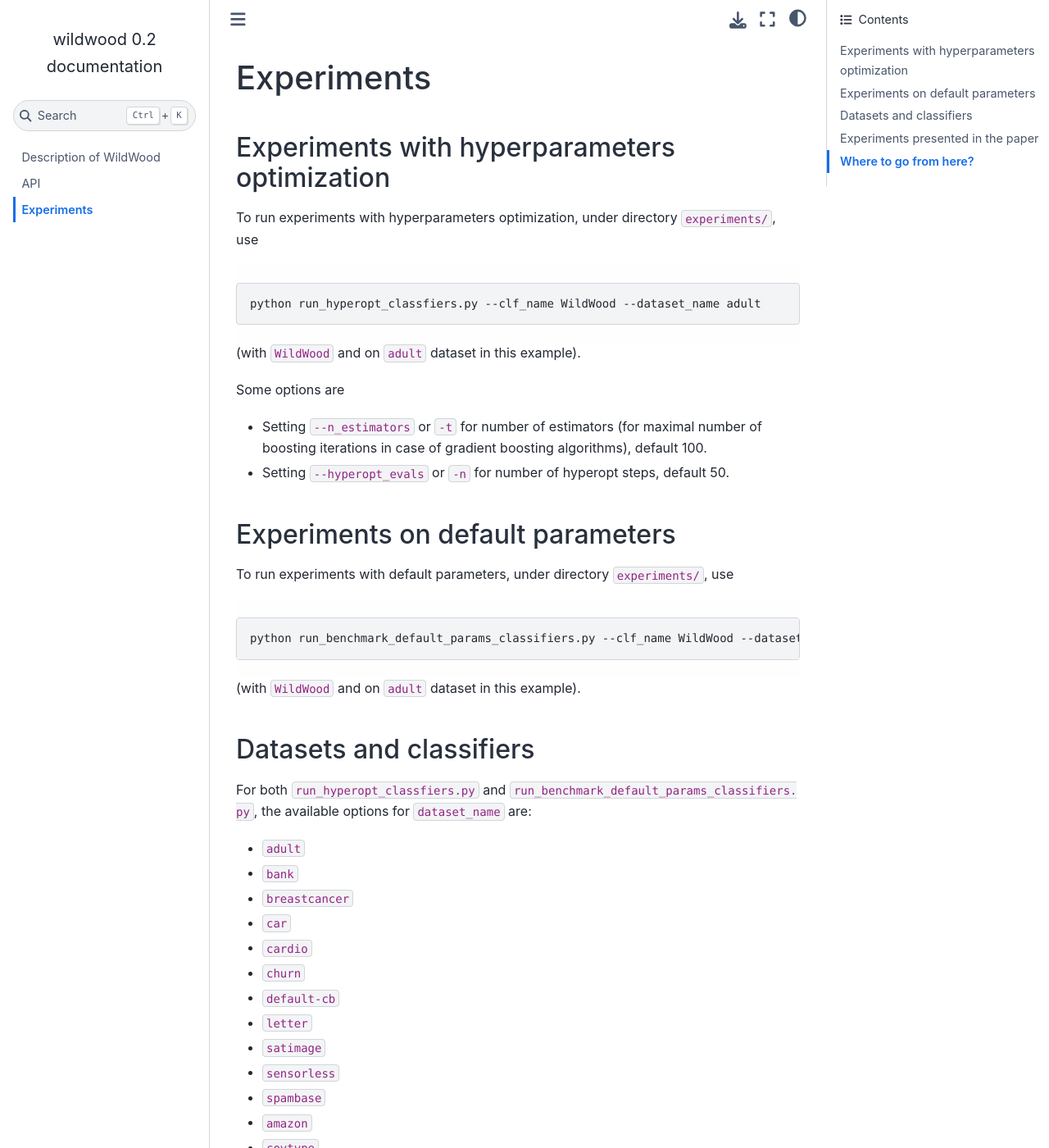
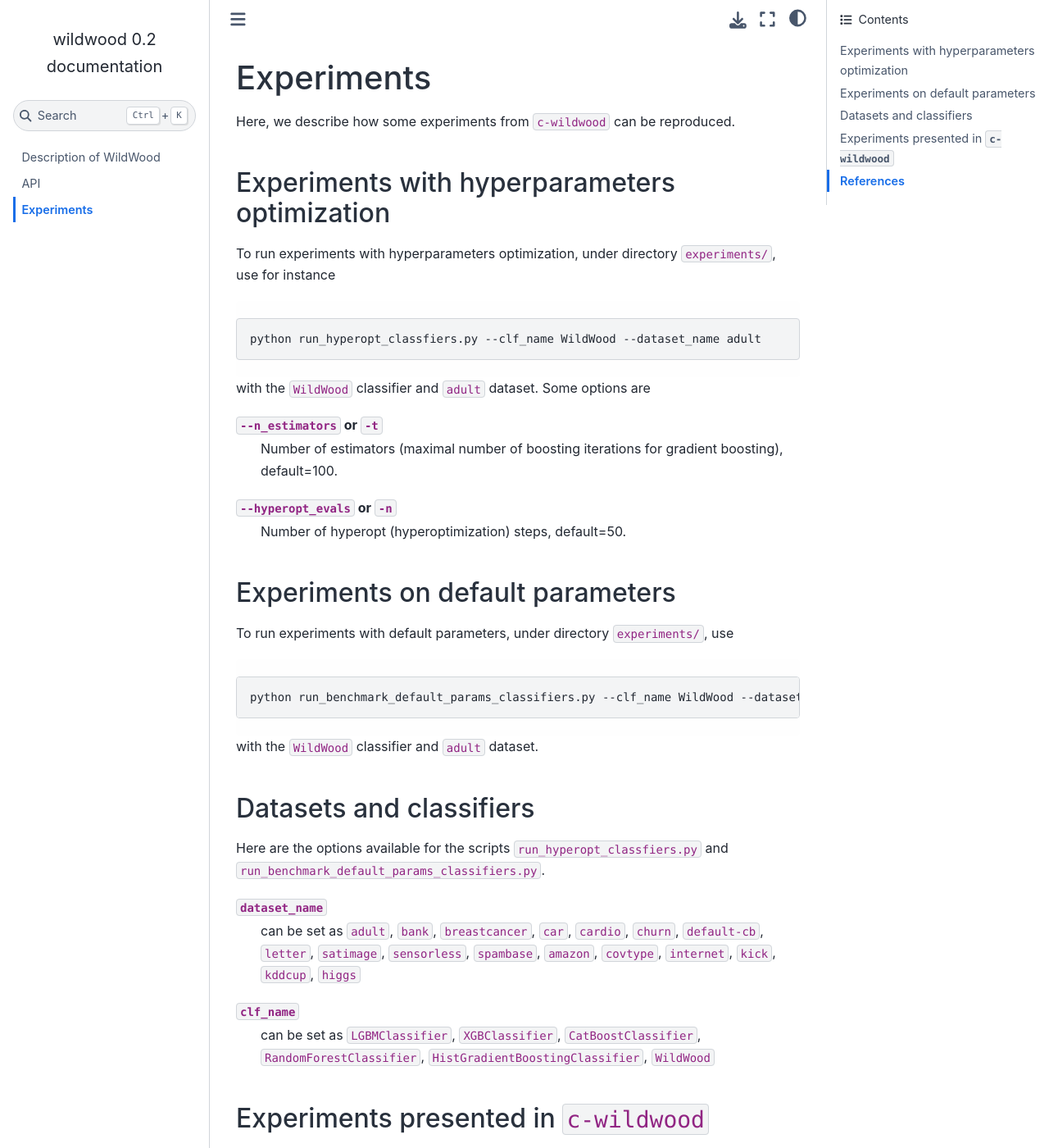
Before and after one commit to pyensemble/wildwood, a Sphinx documentation site: the page built from docs/experiments.md, in a window 1280 px wide and 1400 px high. Shown: the whole window at 82% size. Built offline with Sphinx 7.4.7 and the Sphinx Book theme 1.1.4, drawn with Linux system fonts in a browser that asks for light colours; cross-references to code outside the pages are shown as plain code; some of the changed text lies outside the part shown.

Commit message:
Cleaned and corrected the ForestClassifier docstring. Cleaned and finished the docstring of ForestClassifier. Changed the behaviour of n_features_in_ and n_samples_in_ and changed unittests. It remains to clean the ForestRegressor docstring. Cleaned docstring of ForestRegression, cleaned the experiments.md page. Cleaned README.md Added attribute n_samples_in_ and renamed n_features_ to n_features_in_ and added master branch only in travis

````diff
--- a/docs/conf.py
+++ b/docs/conf.py
@@ -38,6 +38,8 @@
     #    "sphinx_gallery.gen_gallery",
 ]
 
+# templates_path = ['templates']
+
 bibtex_bibfiles = ["biblio.bib"]
 
 myst_enable_extensions = [
@@ -55,7 +57,10 @@
 ]
 
 autosummary_generate = True
-autodoc_default_options = {"members": None, "inherited-members": None}
+
+autoclass_content = "both"
+
+autodoc_default_options = {"members": True, "inherited-members": True}
 
 
 # sphinx_gallery_conf = {
@@ -77,7 +82,7 @@
 )
 
 # Add any paths that contain templates here, relative to this directory.
-templates_path = ["_templates"]
+templates_path = ["templates"]
 
 # List of patterns, relative to source directory, that match files and
 # directories to ignore when looking for source files.
@@ -103,16 +108,7 @@
 #     "**": ["about.html", "navigation.html", "searchbox.html"],
 #     # "auto_examples": ["index.html"],
 # }
-# html_theme_options = {
-#     "description": "scikit-learn compatible alternative random forests algorithms",
-#     "github_user": "pyensemble",
-#     "github_repo": "wildwood",
-#     "github_button": True,
-#     "fixed_sidebar": True,
-#     "travis_button": False,
-#     "logo_text_align": "center",
-#     "github_banner": True,
-# }
+
 
 # Add any paths that contain custom static files (such as style sheets) here,
 # relative to this directory. They are copied after the builtin static files,
--- a/docs/experiments.md
+++ b/docs/experiments.md
@@ -1,76 +1,58 @@
 
 # Experiments
 
+Here, we describe how some experiments from {cite}`c-wildwood` can be reproduced.
+
 ## Experiments with hyperparameters optimization
 
-To run experiments with hyperparameters optimization, under directory `experiments/`, use
+To run experiments with hyperparameters optimization, under directory `experiments/`,
+use for instance
+```bash
+python run_hyperopt_classfiers.py --clf_name WildWood --dataset_name adult
+```
+with the `WildWood` classifier and `adult` dataset. Some options are
 
-    python run_hyperopt_classfiers.py --clf_name WildWood --dataset_name adult
+``--n_estimators`` or ``-t``
+: Number of estimators (maximal number of boosting iterations for gradient boosting), default=100.
 
-(with `WildWood` and on `adult` dataset in this example).
-
-Some options are
-
-- Setting `--n_estimators` or `-t` for number of estimators
-  (for maximal number of boosting iterations in case of gradient boosting algorithms), default 100.
-- Setting `--hyperopt_evals` or `-n` for number of hyperopt steps, default 50.
+``--hyperopt_evals`` or ``-n``
+: Number of hyperopt (hyperoptimization) steps, default=50.
 
 ## Experiments on default parameters
 
 To run experiments with default parameters, under directory `experiments/`, use
-
-    python run_benchmark_default_params_classifiers.py --clf_name WildWood --dataset_name adult
-
-(with `WildWood` and on `adult` dataset in this example).
+```bash
+python run_benchmark_default_params_classifiers.py --clf_name WildWood --dataset_name adult
+```
+with the `WildWood` classifier and `adult` dataset.
 
 ## Datasets and classifiers
 
-For both `run_hyperopt_classfiers.py` and `run_benchmark_default_params_classifiers.
-py`, the available options for `dataset_name` are:
+Here are the options available for the scripts ``run_hyperopt_classfiers.py`` and
+``run_benchmark_default_params_classifiers.py``.
 
-- `adult`
-- `bank`
-- `breastcancer`
-- `car`
-- `cardio`
-- `churn`
-- `default-cb`
-- `letter`
-- `satimage`
-- `sensorless`
-- `spambase`
-- `amazon`
-- `covtype`
-- `internet`
-- `kick`
-- `kddcup`
-- `higgs`
+``dataset_name``
+: can be set as ``adult``, ``bank``, ``breastcancer``, ``car``, ``cardio``, ``churn``,
+``default-cb``, ``letter``, ``satimage``, ``sensorless``, ``spambase``, ``amazon``,
+``covtype``, ``internet``, ``kick``, ``kddcup``, ``higgs``
 
-while the available options for `clf_name` are
+``clf_name``
+: can be set as ``LGBMClassifier``, ``XGBClassifier``, ``CatBoostClassifier``,
+``RandomForestClassifier``, ``HistGradientBoostingClassifier``, ``WildWood``
 
-- `LGBMClassifier`
-- `XGBClassifier`
-- `CatBoostClassifier`
-- `RandomForestClassifier`
-- `HistGradientBoostingClassifier`
-- `WildWood`
+## Experiments presented in {cite}`c-wildwood`
 
-## Experiments presented in the paper
 
-All the scripts allowing to reproduce the experiments from the paper are available
-in the `experiments/` folder
-
-1. Figure 1 is produced using `fig_aggregation_effect.py`.
-1. Figure 2 is produced using `n_tree_experiment.py`.
-1. Tables 1 and 3 from the paper are produced using `run_hyperopt_classfiers.py`
-   with `n_estimators=5000` for gradient boosting algorithms and with
-   `n_estimators=n` for `RFn` and `WWn`
-   - call
-   ```shell
+1. Figure 1 is produced using ``fig_aggregation_effect.py``.
+1. Figure 2 is produced using ``n_tree_experiment.py``.
+1. Tables 1 and 3 from the paper are produced using ``run_hyperopt_classfiers.py``
+   with ``n_estimators=5000`` for gradient boosting algorithms and with
+   ``n_estimators=n`` for ``RFn`` and ``WWn``. Use
+   ```bash
    python run_hyperopt_classfiers.py --clf_name <classifier> --dataset_name <dataset> --n_estimators <n_estimators>
    ```
-   for each pair `(<classifier>, <dataset>)` to run hyperparameters optimization experiments;
-   - use for example
+   for each pair ``(<classifier>, <dataset>)`` to run hyperparameters optimization
+   experiments and use for example
    ```python
    import pickle as pkl
    filename = 'exp_hyperopt_xxx.pickle'
@@ -78,27 +60,27 @@
        results = pkl.load(f)
    df = results["results"]
    ```
-   to retrieve experiments information, such as AUC, logloss and their standard deviation.
+   to retrieve experiments information, such as AUC, logloss and their standard
+   deviations.
 
-1. Tables 2 and 4 are produced using `benchmark_default_params.py`
-    - call
-   ```shell
+1. Tables 2 and 4 are produced with ``benchmark_default_params.py``, using
+   ```bash
    python run_benchmark_default_params_classifiers.py --clf_name <classifier> --dataset_name <dataset>
    ```
-   for each pair `(<classifier>, <dataset>)` to run experiments with default parameters;
-   -  use similar commands to retrieve experiments information.
+   for each pair ``(<classifier>, <dataset>)`` to run experiments with default
+   parameters and use similar commands to retrieve experiments information.
 
-1. Using experiments results (AUC and fit time) done by `run_hyperopt_classfiers.py`,
-   then concatenating dataframes and using `fig_auc_fit_time.py` to produce Figure 3.
+1. Using experiments results (AUC and fit time) done by ``run_hyperopt_classfiers.py``,
+   then concatenating dataframes and using ``fig_auc_fit_time.py`` to produce Figure 3.
 
 
-[Documentation](https://wildwood.readthedocs.io) | [Reproduce experiments](https://wildwood.readthedocs.io/en/latest/experiments.html) |
+## References
 
 
-
-Where to go from here?
-----------------------
-
-.. toctree::
-   :maxdepth: 2
-   :hidden:
+```{bibliography} biblio.bib
+---
+labelprefix: C
+keyprefix: c-
+style: plain
+filter: docname in docnames
+---
--- a/plot_signals_weighted_depth.py
+++ b/plot_signals_weighted_depth.py
@@ -79,7 +79,7 @@
 
     reg.fit(X_train, y_train)
     y_pred = reg.predict(X_test)
-    weighted_depths = reg.weighted_depth(X_test.reshape(n_samples_test, 1))
+    weighted_depths = reg._weighted_depth(X_test.reshape(n_samples_test, 1))
 
     # print("weighted_depths.shape:", weighted_depths.shape)
 
````
Also changed, not shown: README.md (+62 -95 lines), docs/api.md (+7 -8 lines), .travis.yml, 6 other files.
